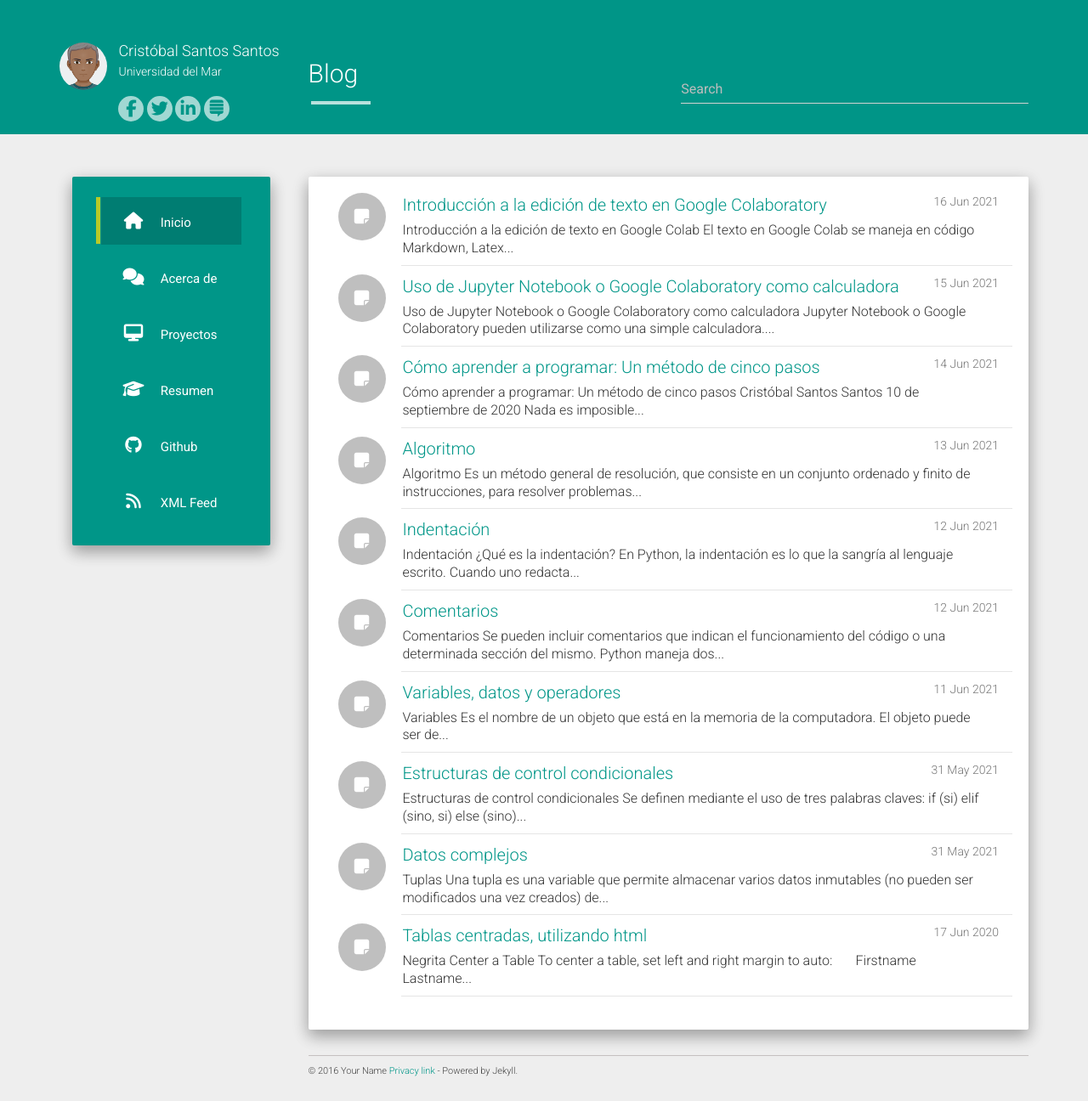
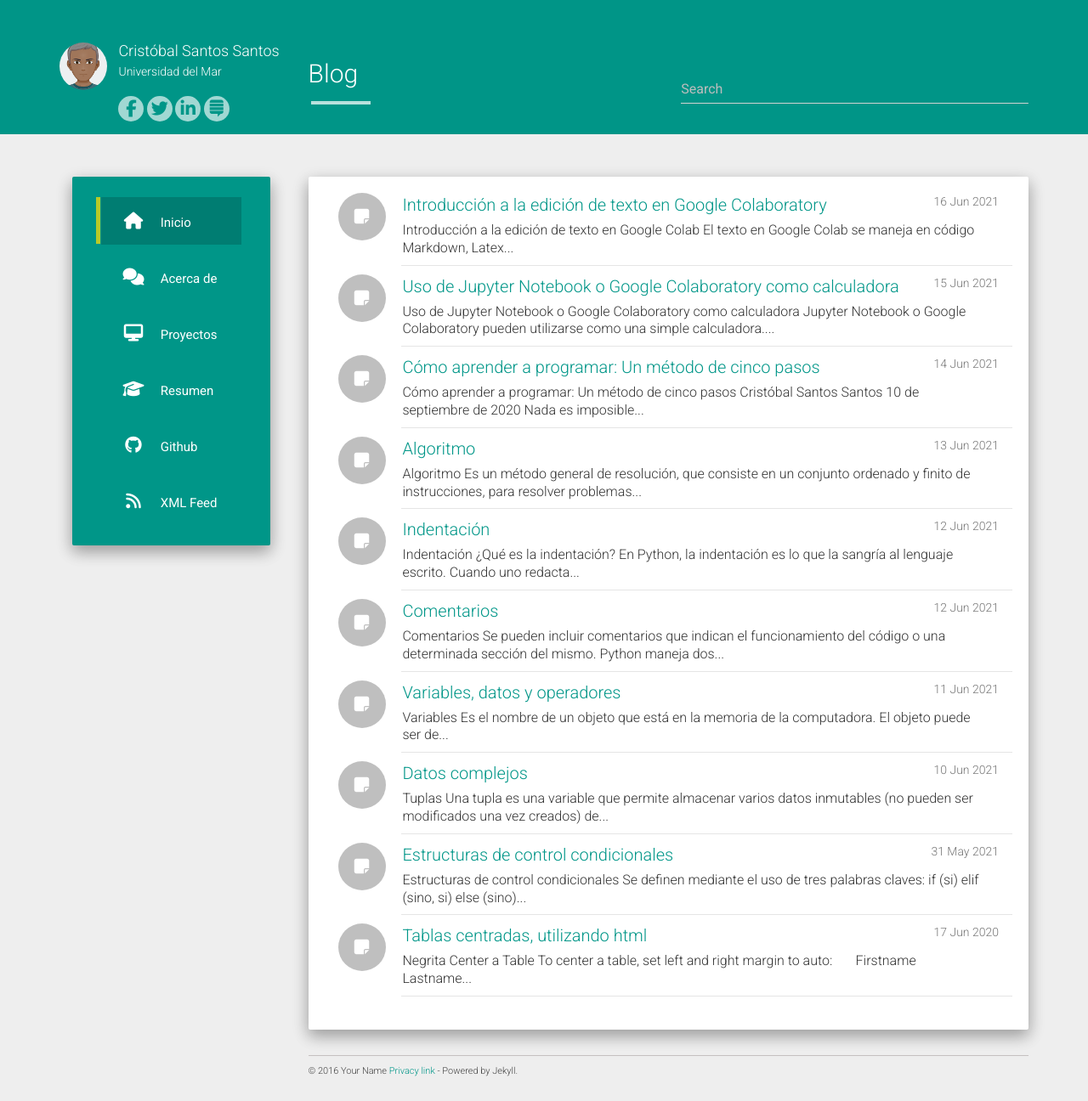
Before and after one commit to css-umar/Programacion, a Jekyll site: the page built from index.html, in a window 1280 px wide. Shown: the whole page at 85% size. Built offline with Jekyll 4.4.1, drawn with Linux system fonts in a browser that asks for light colours; nearby versions of some CDN libraries; the list of posts is cut into pages by our own code.

Commit message:
Update and rename 2021-06-02-DatosComplejos.md to 2021-06-10-Datos-Complejos.md

```diff
--- a/_posts/2021-06-02-DatosComplejos.md
+++ b/_posts/2021-06-10-Datos-Complejos.md
@@ -1,7 +1,7 @@
 ---
 layout: post
 title:  "Datos complejos"
-date:   2021-05-31 16:40:39
+date:   2021-06-10 16:40:39
 categories: Tipos de datos
 ---
 
```
